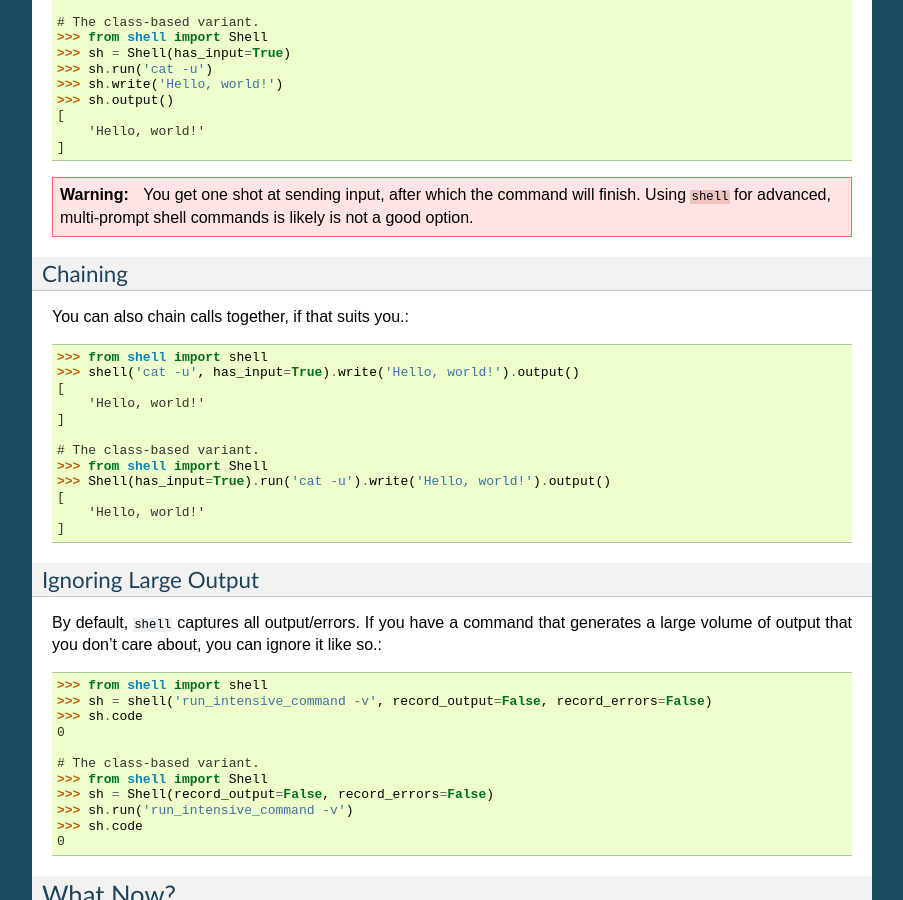
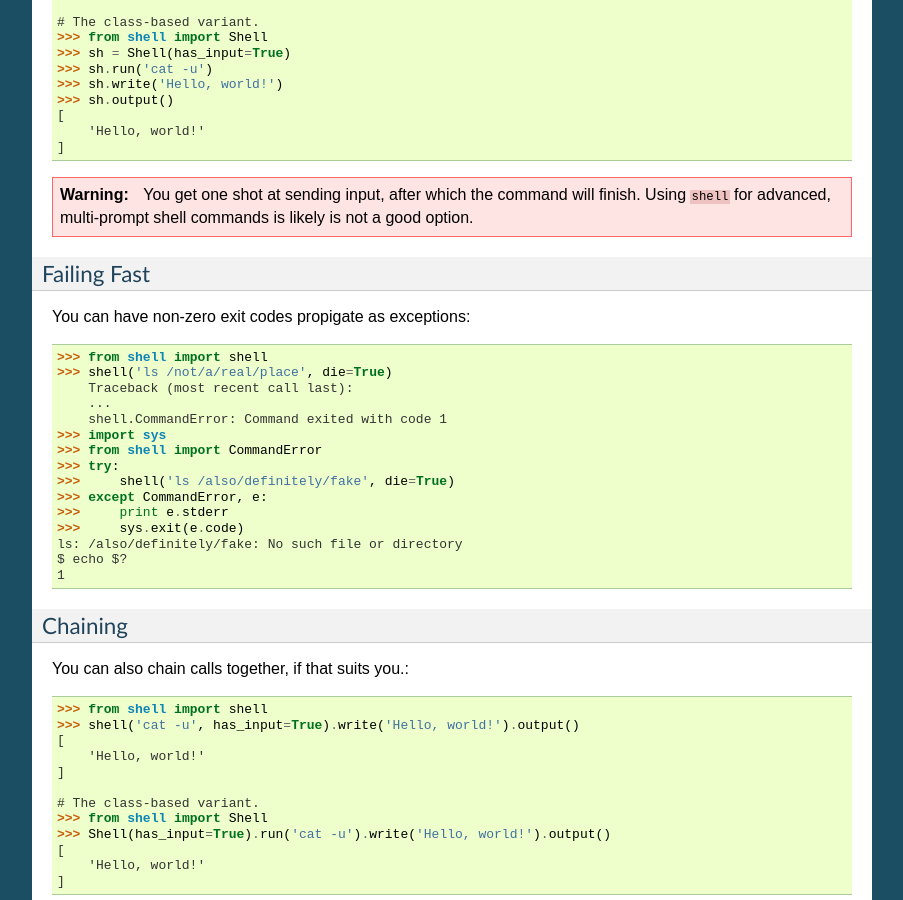
Before and after one commit to toastdriven/shell, a Sphinx documentation site: the page built from docs/tutorial.rst, in a window 1280 px wide and 900 px high, scrolled down 2073 px. Shown: the whole window, without its empty margins (198-1101 px from the left). Built offline with Sphinx 7.4.7, drawn with Linux system fonts in a browser that asks for light colours.

Commit message:
Add fast failing with 'die' to tutorial, add meat to CommandError

```diff
--- a/docs/tutorial.rst
+++ b/docs/tutorial.rst
@@ -147,6 +147,28 @@ If the command is interactive, you can send it input as well.::
     a good option.
 
 
+Failing Fast
+------------
+
+You can have non-zero exit codes propigate as exceptions::
+
+    >>> from shell import shell
+    >>> shell('ls /not/a/real/place', die=True)
+	Traceback (most recent call last):
+        ...
+	shell.CommandError: Command exited with code 1
+    >>> import sys
+    >>> from shell import CommandError
+    >>> try:
+    >>>     shell('ls /also/definitely/fake', die=True)
+    >>> except CommandError, e:
+    >>>     print e.stderr
+    >>>     sys.exit(e.code)
+    ls: /also/definitely/fake: No such file or directory
+    $ echo $?
+    1
+
+
 Chaining
 --------
 
--- a/tests.py
+++ b/tests.py
@@ -146,3 +146,9 @@ class ShellTestCase(unittest.TestCase):
         sh = Shell(die=True)
         with self.assertRaises(CommandError):
             sh.run('ls /maybe/this/exists/on/windows/or/something/idk')
+        try:
+            no_die = shell('ls /other/fake/stuff/for/sure')  # get the stderr
+            sh.run('ls /other/fake/stuff/for/sure')
+        except CommandError, e:
+            self.assertEqual(e.code, 1)
+            self.assertEqual(e.stderr, no_die.errors()[0] + os.linesep)
```
Also changed, not shown: shell.py (+9 -3 lines).
